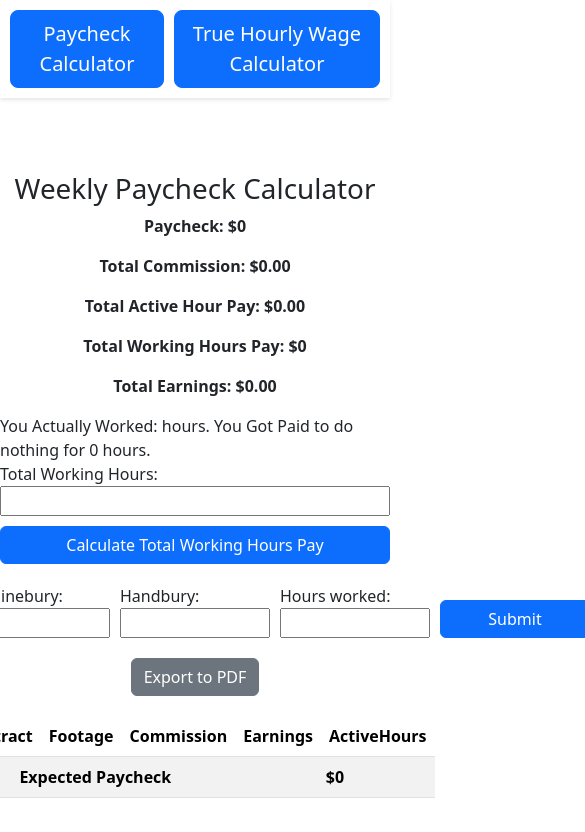
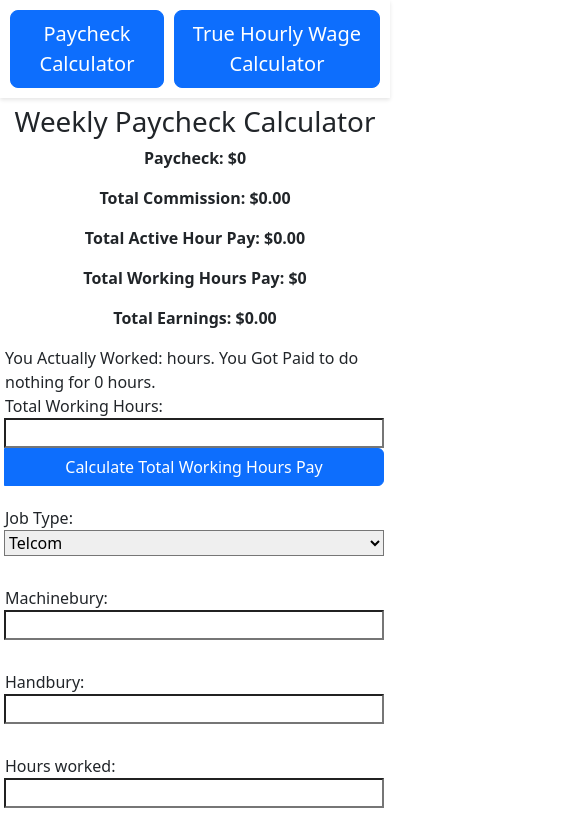
Before and after one commit to Merrywindl/project, a React (Vite) app: page / in a window 390 px wide. Shown: the top 832 px of the page, 585 px wide, since content can reach past the window. Built offline with nearby package versions, Linux system fonts and the light colour scheme.

Commit message:
layout changes for smaller screens

```diff
--- a/src/Footer.tsx
+++ b/src/Footer.tsx
@@ -3,7 +3,7 @@ import React from 'react';
 const Footer: React.FC = () => {
   return (
     <footer style={{ marginTop: '20px', textAlign: 'center', padding: '10px 0', backgroundColor: '#f8f9fa', width: '100%' }}>
-      <p>&copy; {new Date().getFullYear()} Landover Labs 2025 All rights reserved.</p>
+      <p>&copy; {new Date().getFullYear()} Landover Labs 2025 All rights reserved. V1.2</p>
     </footer>
   );
 };
--- a/src/PaycheckForm.tsx
+++ b/src/PaycheckForm.tsx
@@ -2,6 +2,7 @@ import { useState, useEffect } from 'react';
 import 'bootstrap/dist/css/bootstrap.min.css'; // Assuming you have Bootstrap installed
 import jsPDF from 'jspdf';
 import html2canvas from 'html2canvas';
+import './PaycheckForm.css'; // Import the CSS file for additional styles
 
 export default function PaycheckForm() {
   const [jobType, setJobType] = useState('TelCom');
@@ -180,14 +181,14 @@ export default function PaycheckForm() {
   };
 
   return (
-    <div style={{ display: 'flex', flexDirection: 'column', alignItems: 'center', justifyContent: 'center', minHeight: '100vh' }}>
+    <div className="paycheck-form">
       <h1>Weekly Paycheck Calculator</h1>
-      <p style={{ fontWeight: 'bold', textAlign: 'center' }}>Paycheck: ${paycheck}</p>
-      <p style={{ fontWeight: 'bold', textAlign: 'center' }}>Total Commission: ${totalCommission}</p>
-      <p style={{ fontWeight: 'bold', textAlign: 'center' }}>Total Active Hour Pay: ${totalActiveHourPay}</p>
-      <p style={{ fontWeight: 'bold', textAlign: 'center' }}>Total Working Hours Pay: ${totalWorkingHoursPay}</p>
-      <p style={{ fontWeight: 'bold', textAlign: 'center' }}>Total Earnings: ${totalEarnings}</p>
-      <div style={{ display: 'flex', flexDirection: 'column', minWidth: '150px', marginBottom: '20px' }}>
+      <p className="bold-text">Paycheck: ${paycheck}</p>
+      <p className="bold-text">Total Commission: ${totalCommission}</p>
+      <p className="bold-text">Total Active Hour Pay: ${totalActiveHourPay}</p>
+      <p className="bold-text">Total Working Hours Pay: ${totalWorkingHoursPay}</p>
+      <p className="bold-text">Total Earnings: ${totalEarnings}</p>
+      <div className="input-group">
         You Actually Worked: {totalWorkingHours} hours. You Got Paid to do nothing for {lazyHours} hours.
         <label htmlFor="totalWorkingHours">Total Working Hours:</label>
         <input
@@ -195,20 +196,18 @@ export default function PaycheckForm() {
           id="totalWorkingHours"
           value={totalWorkingHours}
           onChange={(e) => setTotalWorkingHours(e.target.value)}
-          style={{ width: '100%' }}
         />
-        <button type="button" onClick={calculateTotalWorkingHoursPay} className="btn btn-primary" style={{ marginTop: '10px' }}>
+        <button type="button" onClick={calculateTotalWorkingHoursPay} className="btn btn-primary">
           Calculate Total Working Hours Pay
         </button>
       </div>
-      <form style={{ display: 'flex', gap: '10px', alignItems: 'flex-end', justifyContent: 'center' }}>
-        <div style={{ display: 'flex', flexDirection: 'column', minWidth: '150px' }}>
+      <form className="form-group">
+        <div className="input-group">
           <label htmlFor="jobType">Job Type:</label>
           <select
             id="jobType"
             value={jobType}
             onChange={(e) => setJobType(e.target.value)}
-            style={{ width: '100%' }}
           >
             <option value="TelCom">Telcom</option>
             <option value="Frontier">Frontier</option>
@@ -216,90 +215,85 @@ export default function PaycheckForm() {
           </select>
         </div>
         {jobType === 'TelCom' && (
-          <div style={{ display: 'flex', flexDirection: 'column', minWidth: '150px' }}>
+          <div className="input-group">
             <label htmlFor="machinebury">Machinebury:</label>
             <input
               type="number"
               id="machinebury"
               value={machinebury}
               onChange={(e) => setMachinebury(e.target.value)}
-              style={{ width: '100%' }}
             />
           </div>
         )}
         {(jobType === 'TelCom' || jobType === 'TelCom Handbury') && (
-          <div style={{ display: 'flex', flexDirection: 'column', minWidth: '150px' }}>
+          <div className="input-group">
             <label htmlFor="handbury">Handbury:</label>
             <input
               type="number"
               id="handbury"
               value={handbury}
               onChange={(e) => setHandbury(e.target.value)}
-              style={{ width: '100%' }}
             />
           </div>
         )}
         {jobType === 'Frontier' && (
-          <div style={{ display: 'flex', flexDirection: 'column', minWidth: '150px' }}>
+          <div className="input-group">
             <label htmlFor="footage">Footage:</label>
             <input
               type="number"
               id="footage"
               value={footage}
               onChange={(e) => setFootage(e.target.value)}
-              style={{ width: '100%' }}
             />
           </div>
         )}
-        <div style={{ display: 'flex', flexDirection: 'column', minWidth: '150px' }}>
+        <div className="input-group">
           <label htmlFor="hours">Hours worked:</label>
           <input
             type="number"
             id="hours"
             value={hours}
             onChange={(e) => setHours(e.target.value)}
-            style={{ width: '100%' }}
           />
         </div>
-        <div style={{ display: 'flex', alignItems: 'flex-end' }}>
-          <button type="button" onClick={calculatePaycheck} className="btn btn-primary" style={{ minWidth: '150px' }}>
+        <div className="input-group">
+          <button type="button" onClick={calculatePaycheck} className="btn btn-primary">
             Submit
           </button>
         </div>
       </form>
-      <button type="button" onClick={exportToPDF} className="btn btn-secondary" style={{ marginTop: '20px' }}>
+      <button type="button" onClick={exportToPDF} className="btn btn-secondary">
         Export to PDF
       </button>
-      <table id="paycheck-table" className="table table-striped" style={{ marginTop: '20px', width: '100%' }}>
+      <table id="paycheck-table" className="table table-striped">
         <thead>
           <tr>
-            <th style={{ textAlign: 'center' }}>Contract</th>
-            <th style={{ textAlign: 'center' }}>Footage</th>
-            <th style={{ textAlign: 'center' }}>Commission</th>
-            <th style={{ textAlign: 'center' }}>Earnings</th>
-            <th style={{ textAlign: 'center' }}>ActiveHours</th>
+            <th>Contract</th>
+            <th>Footage</th>
+            <th>Commission</th>
+            <th>Earnings</th>
+            <th>ActiveHours</th>
           </tr>
         </thead>
         <tbody>
           {rows.map((row, index) => (
             <tr key={index}>
-              <td style={{ textAlign: 'center' }}>{row.jobType}</td>
-              <td style={{ textAlign: 'center' }}>{row.footage}</td>
-              <td style={{ textAlign: 'center' }}>{row.commission}</td>
-              <td style={{ textAlign: 'center' }}>{row.earnings}</td>
-              <td style={{ textAlign: 'center' }}>{row.hours}</td>
+              <td>{row.jobType}</td>
+              <td>{row.footage}</td>
+              <td>{row.commission}</td>
+              <td>{row.earnings}</td>
+              <td>{row.hours}</td>
             </tr>
           ))}
           <tr>
-            <td colSpan={3} style={{ textAlign: 'center', fontWeight: 'bold' }}>Expected Paycheck</td>
-            <td colSpan={2} style={{ textAlign: 'center', fontWeight: 'bold' }}>${paycheck}</td>
+            <td colSpan={3} className="bold-text">Expected Paycheck</td>
+            <td colSpan={2} className="bold-text">${paycheck}</td>
           </tr>
         </tbody>
       </table>
-      <button type="button" onClick={clearData} className="btn btn-danger" style={{ marginTop: '20px' }}>
+      <button type="button" onClick={clearData} className="btn btn-danger">
         Start New Week
       </button>
-
     </div>
   );
 }
--- /dev/null
+++ b/src/paycheckForm.css
@@ -0,0 +1,62 @@
+.paycheck-form {
+  display: flex;
+  flex-direction: column;
+  align-items: center;
+  justify-content: center;
+  min-height: 100vh;
+  padding: 10px;
+  box-sizing: border-box;
+}
+
+.bold-text {
+  font-weight: bold;
+  text-align: center;
+}
+
+.input-group {
+  display: flex;
+  flex-direction: column;
+  min-width: 150px;
+  margin-bottom: 20px;
+  width: 100%;
+}
+
+.input-group label,
+.input-group input,
+.input-group select,
+.input-group button {
+  width: 100%;
+}
+
+.form-group {
+  display: flex;
+  flex-direction: column;
+  gap: 10px;
+  align-items: flex-end;
+  justify-content: center;
+  width: 100%;
+}
+
+.table {
+  margin-top: 20px;
+  width: 100%;
+}
+
+@media (max-width: 412px) {
+  .paycheck-form {
+    padding: 5px;
+  }
+
+  .input-group {
+    min-width: 100px;
+  }
+
+  .form-group {
+    flex-direction: column;
+    align-items: center;
+  }
+
+  .table {
+    font-size: 12px;
+  }
+}
```
